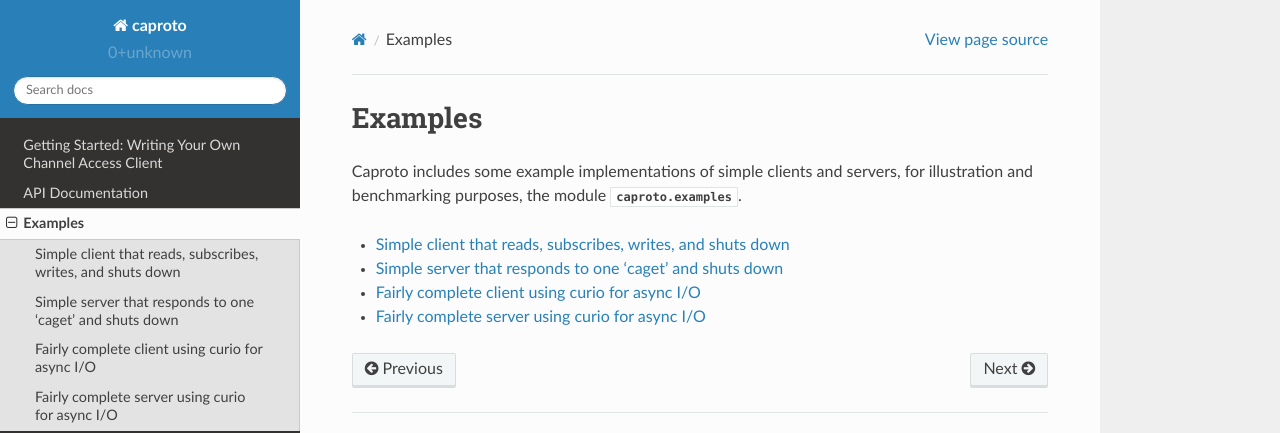
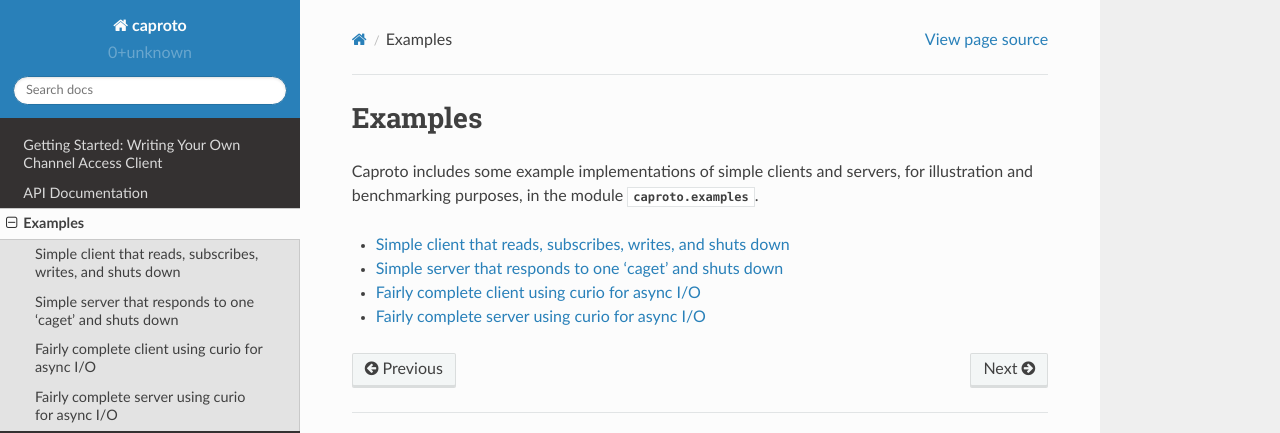
Before and after one commit to caproto/caproto, a Sphinx documentation site: the page built from doc/source/examples/index.rst, in a window 1280 px wide. Shown: the top 433 px of the page. Built offline with Sphinx 7.4.7 and the Read the Docs theme 2.0.0, drawn with Linux system fonts in a browser that asks for light colours.

Commit message:
DOC: fix typo

```diff
--- a/doc/source/examples/index.rst
+++ b/doc/source/examples/index.rst
@@ -3,7 +3,8 @@
 ********
 
 Caproto includes some example implementations of simple clients and servers,
-for illustration and benchmarking purposes, the module :mod:`caproto.examples`.
+for illustration and benchmarking purposes, in the module
+:mod:`caproto.examples`.
 
 .. toctree::
 
```
Also changed, not shown: README.md (+1 -0 lines).
